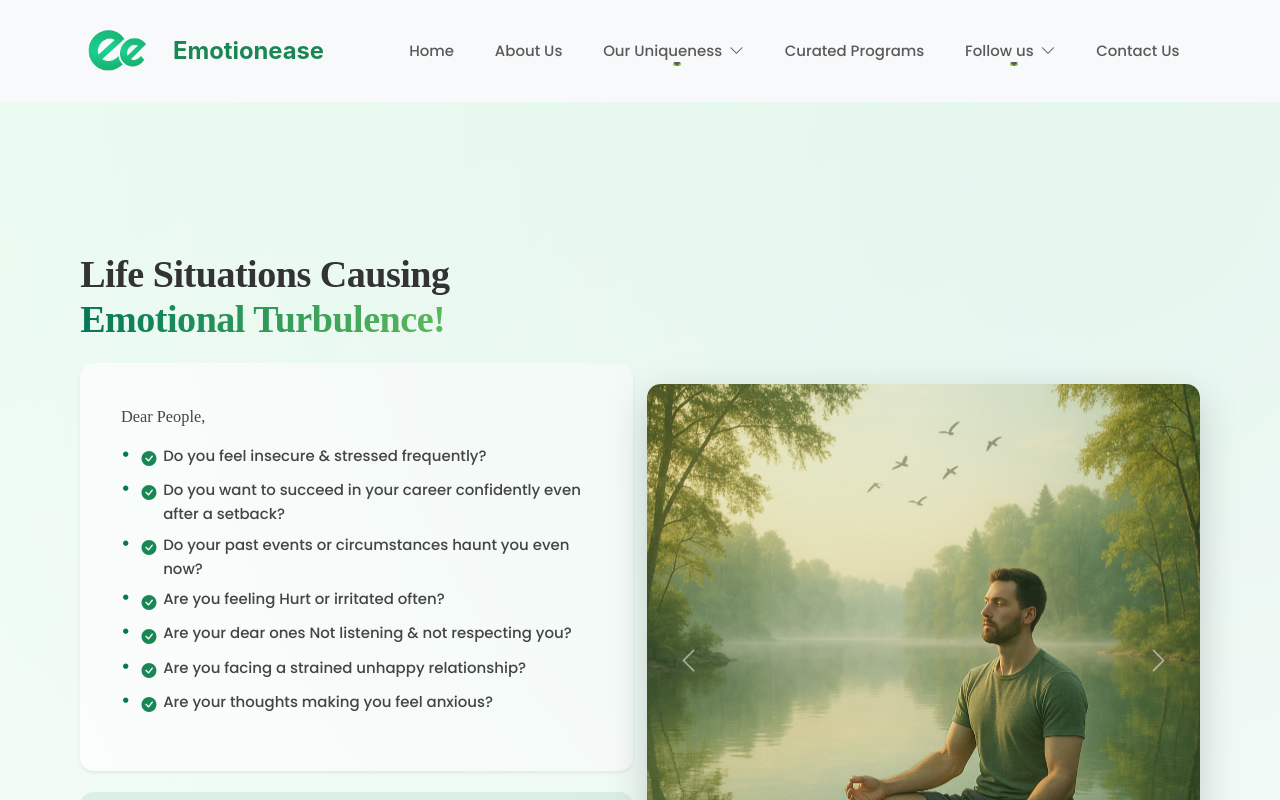
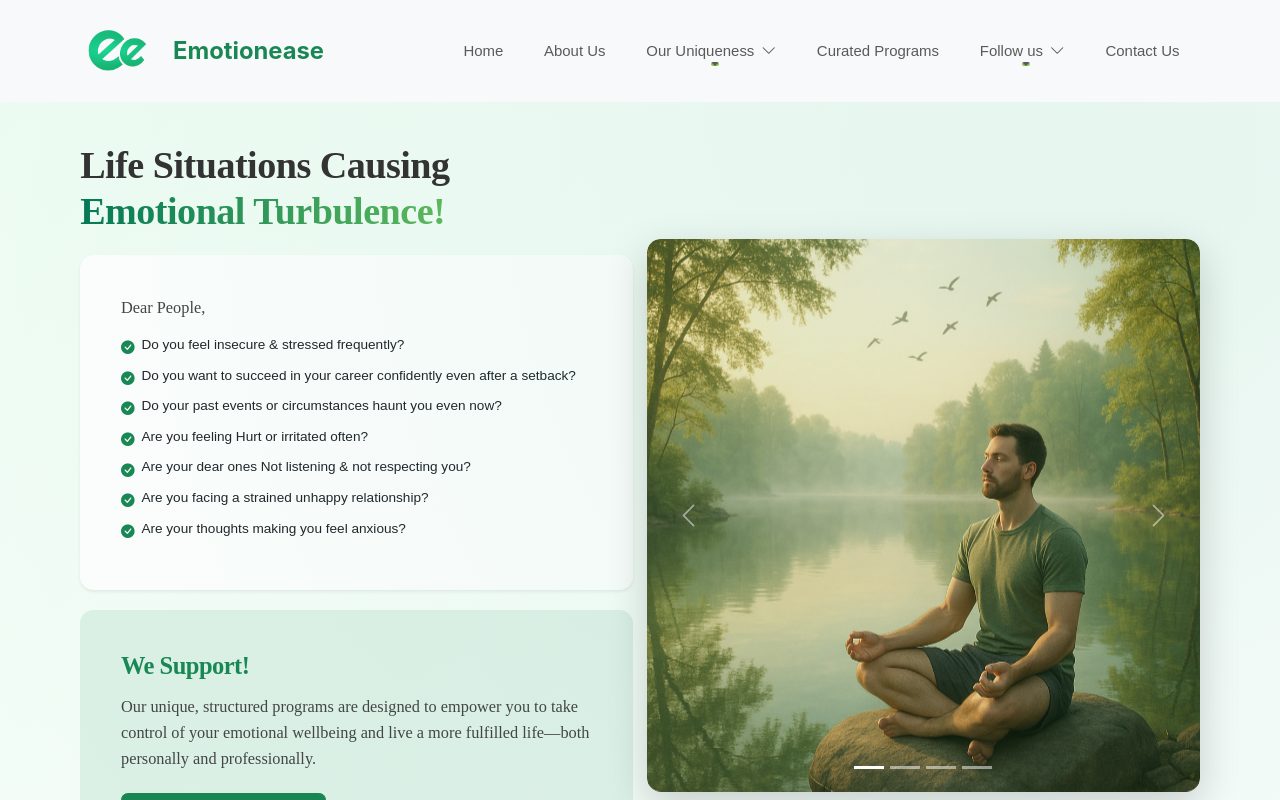
Before and after one commit to EmotionEase-dev/emotionease-Website, a React (Vite) app: page / in a window 1280 px wide. Shown: the top 800 px of the page. Built offline with nearby package versions, Linux system fonts and the light colour scheme.

Commit message:
font and padding update

```diff
--- a/pages/ContactUs.jsx
+++ b/pages/ContactUs.jsx
@@ -72,7 +72,7 @@ const ContactUs = () => {
 
   return (
     <div className="contact-us-container container py-5">
-      <div className="row justify-content-center" style={{paddingTop: '80px'}}>
+      <div className="row justify-content-center">
         <div className="col-lg-10">
           <div className="text-center mb-5">
             <h1 className="display-4 fw-bold mb-3 text-gradient">Contact Us</h1>
--- a/pages/Home.css
+++ b/pages/Home.css
@@ -122,6 +122,8 @@
     background: linear-gradient(135deg, #f0fdf4 0%, var(--lighter) 100%);
     position: relative;
     overflow: hidden;
+    padding-top: 0%;
+    padding-bottom: 0;
   }
 
   .hero-section::before {
--- a/pages/Home.jsx
+++ b/pages/Home.jsx
@@ -87,7 +87,7 @@ const Home = () => {
               transition={{ duration: 0.3 }}
             >
               <p className="lead fw-medium">Dear People,</p>
-              <ul className="list-unstyled">
+              <div style={{ paddingLeft: 0 }}>
   {[
     "Do you feel insecure & stressed frequently?",
     "Do you want to succeed in your career confidently even after a setback?",
@@ -97,16 +97,20 @@ const Home = () => {
     "Are you facing a strained unhappy relationship?",
     "Are your thoughts making you feel anxious?"
   ].map((question, index) => (
-                  <motion.li
+    <motion.div
       key={index}
       className="d-flex mb-2"
       variants={itemVariants}
+      initial="hidden"
+      animate="visible"
     >
       <i className="bi bi-check-circle-fill text-success me-2 mt-1"></i>
       <span>{question}</span>
-                  </motion.li>
+    </motion.div>
   ))}
-              </ul>
+</div>
+
+
             </motion.div>
           </div>
 
--- a/src/index.css
+++ b/src/index.css
@@ -45,6 +45,9 @@ ul {
   line-height: 1.6 !important;
   padding-left: 0 !important; /* Remove default padding */
 }
+li{
+  font-family: sans-serif !important;
+}
 
 ul li {
   list-style: none !important; /* Additional bullet removal */
```
Lines whose indentation alone changed are shown as unchanged.
